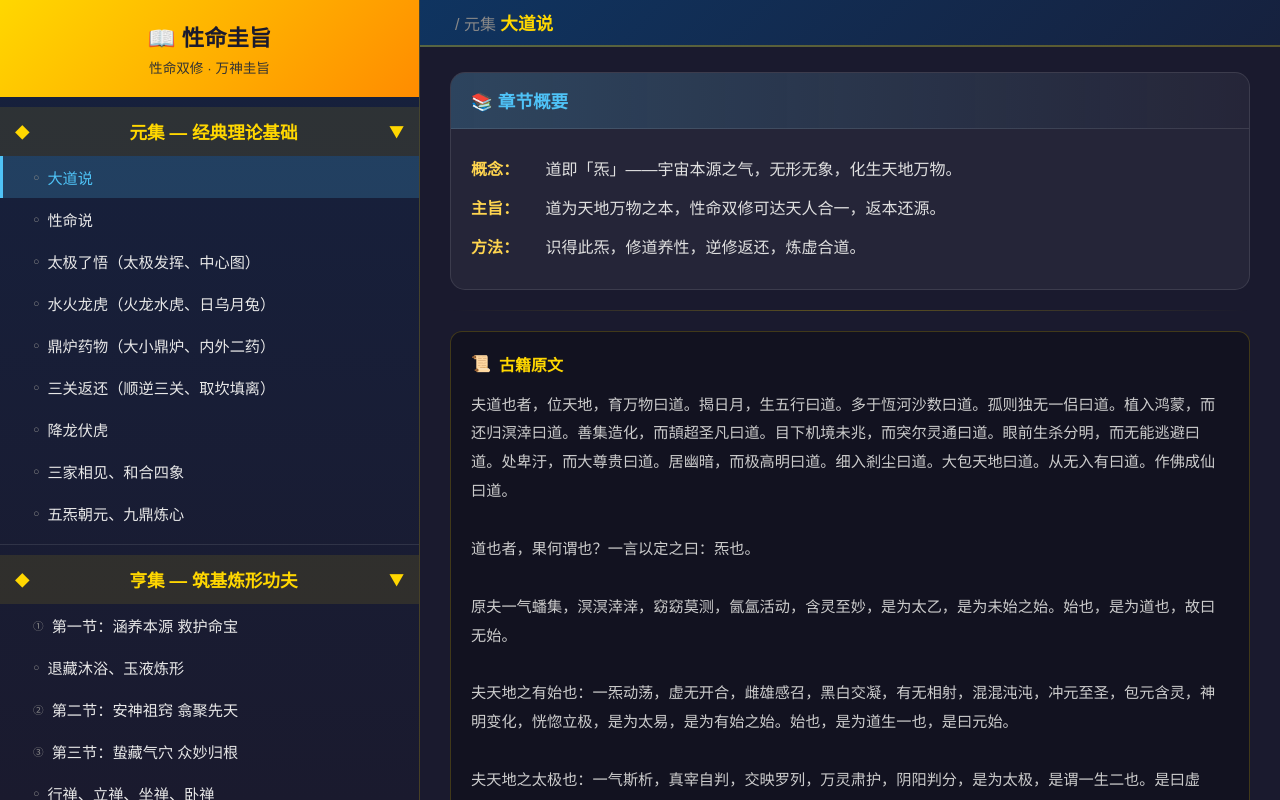
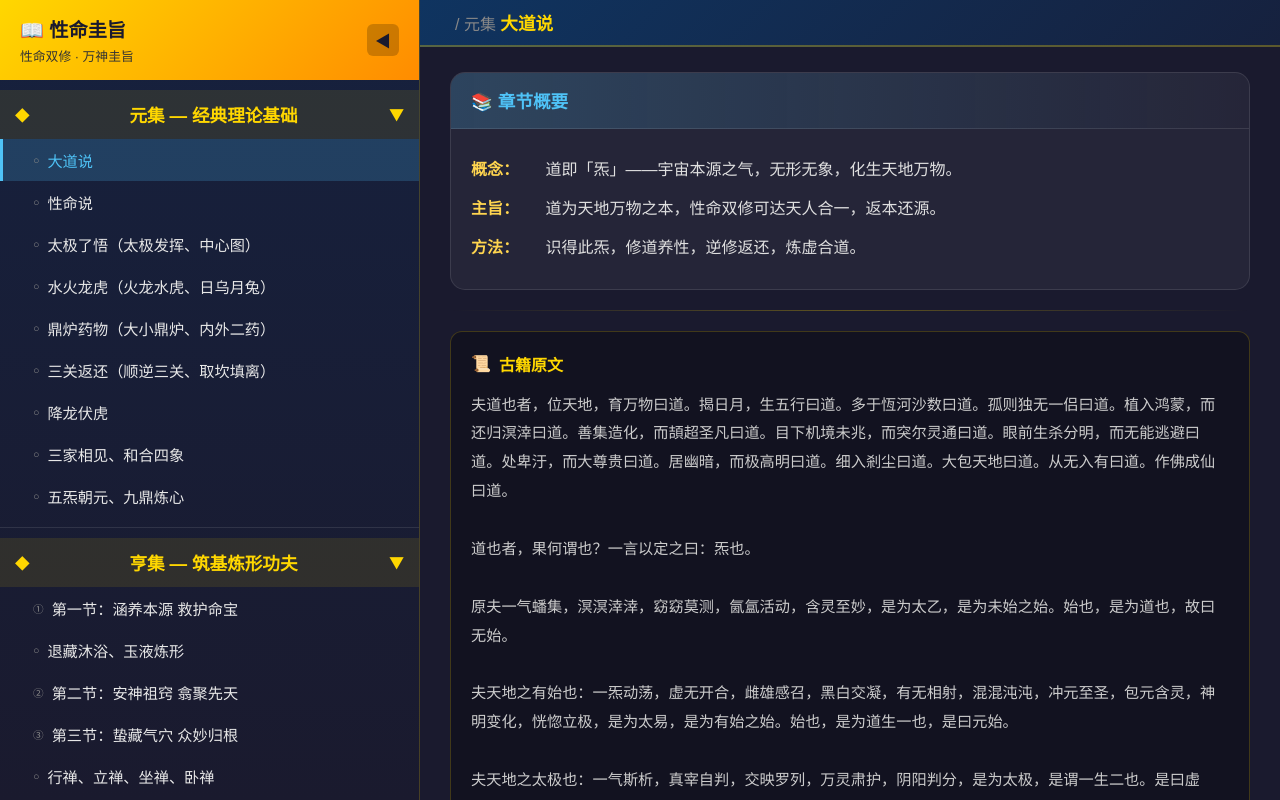
Before and after one commit to DalvikSu/xmgz, a plain HTML site: page index.html in a window 1280 px wide. Drawn offline with Linux system fonts and the light colour scheme.

Commit message:
添加侧边栏折叠功能

```diff
--- a/index.html
+++ b/index.html
@@ -28,21 +28,57 @@
         }
         .sidebar-header {
             background: linear-gradient(135deg, #ffd700, #ff8c00);
-            padding: 20px;
-            text-align: center;
+            padding: 15px 20px;
             position: sticky;
             top: 0;
             z-index: 10;
+            display: flex;
+            align-items: center;
+            justify-content: space-between;
+        }
+        .sidebar-header-content {
+            text-align: left;
         }
         .sidebar-header h1 {
             color: #1a1a2e;
-            font-size: 1.4em;
+            font-size: 1.2em;
             margin: 0;
         }
         .sidebar-header p {
             color: #333;
-            font-size: 0.85em;
-            margin-top: 5px;
+            font-size: 0.8em;
+            margin: 3px 0 0 0;
+        }
+        .sidebar-collapse-btn {
+            background: rgba(0,0,0,0.2);
+            border: none;
+            color: #1a1a2e;
+            width: 32px;
+            height: 32px;
+            border-radius: 6px;
+            cursor: pointer;
+            font-size: 16px;
+            display: flex;
+            align-items: center;
+            justify-content: center;
+            transition: background 0.2s;
+        }
+        .sidebar-collapse-btn:hover {
+            background: rgba(0,0,0,0.3);
+        }
+        .sidebar.collapsed .sidebar-header {
+            padding: 15px;
+            justify-content: center;
+        }
+        .sidebar.collapsed .sidebar-header-content {
+            display: none;
+        }
+        .sidebar.collapsed .sidebar-collapse-btn {
+            transform: rotate(180deg);
+        }
+        .sidebar.collapsed .collection,
+        .sidebar.collapsed .section-item {
+            display: none;
         }
 
         /* 章节分类 */
@@ -603,10 +639,13 @@
 <body>
     <div class="container">
         <!-- 左侧目录 -->
-        <div class="sidebar">
+        <div class="sidebar" id="sidebar">
             <div class="sidebar-header">
-                <h1>📖 性命圭旨</h1>
-                <p>性命双修 · 万神圭旨</p>
+                <div class="sidebar-header-content">
+                    <h1>📖 性命圭旨</h1>
+                    <p>性命双修 · 万神圭旨</p>
+                </div>
+                <button class="sidebar-collapse-btn" onclick="toggleSidebar()">◀</button>
             </div>
 
             <div class="collection open" data-collection="yuan">
@@ -1341,6 +1380,11 @@
         };
 
         // 切换收藏夹展开/收起
+        function toggleSidebar() {
+            const sidebar = document.getElementById('sidebar');
+            sidebar.classList.toggle('collapsed');
+        }
+
         function toggleCollection(el) {
             el.parentElement.classList.toggle('open');
         }
```
